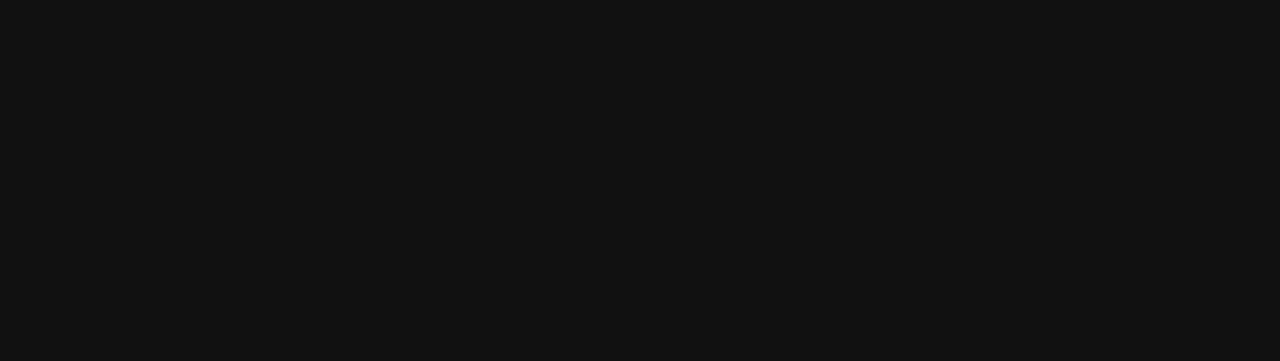
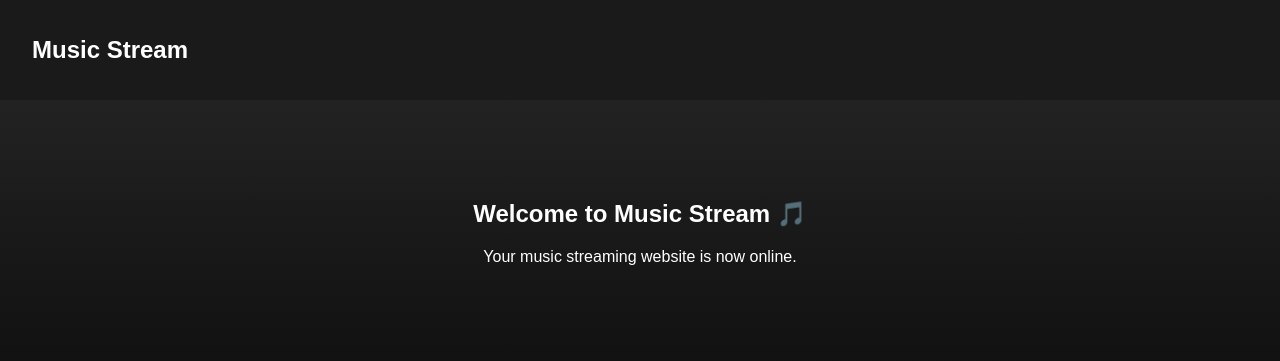
Before and after one commit to Lyseanlim/music-stream, a Django app: page / in a window 1280 px wide. Before the commit the part shown is empty. Shown: the top 361 px of the page. Run offline with Django 5.2, Linux system fonts and the light colour scheme.

Commit message:
Update base.html

```diff
--- a/webdeo/templates/base.html
+++ b/webdeo/templates/base.html
@@ -14,6 +14,13 @@ button{padding:12px 20px;border:none;border-radius:999px}
 </style>
 </head>
 <body>
-{% block content %}{% endblock %}
+    <nav>
+        <h2>Music Stream</h2>
+    </nav>
+
+    <section class="hero">
+        <h1>Welcome to Music Stream 🎵</h1>
+        <p>Your music streaming website is now online.</p>
+    </section>
 </body>
 </html>
```
